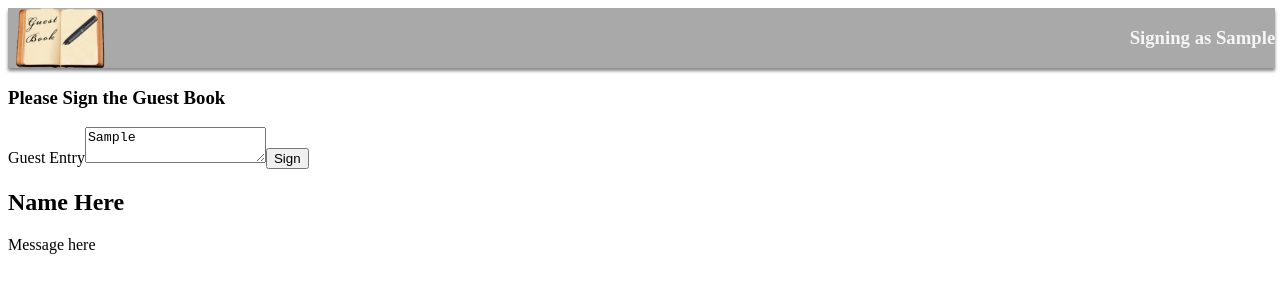
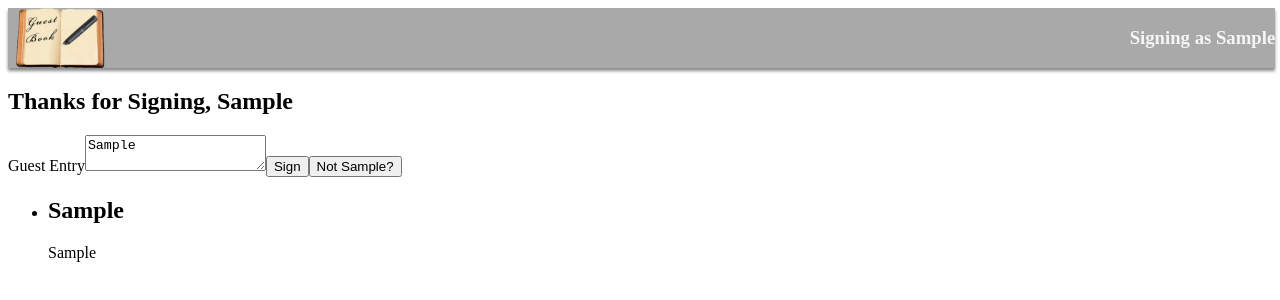
Before and after one commit to pete-hamrick/guestbook, a React app: page / in a window 1280 px wide. Both pictures are taken after typing "Sample", "Sample" into the empty fields and a click on the button "Sign". Shown: the top 300 px of the page. Built offline with nearby package versions, Linux system fonts and the light colour scheme.

Commit message:
conditionally rendering username and buttons throughout home view, submit works, entries display, next up testing and styling

```diff
--- a/src/components/Entry/Entry.jsx
+++ b/src/components/Entry/Entry.jsx
@@ -1,10 +1,10 @@
 import React from 'react';
 
-function Entry() {
+function Entry({ entry: { name, message } }) {
   return (
     <div>
-      <h2>Name Here</h2>
-      <p>Message here</p>
+      <h2>{name}</h2>
+      <p>{message}</p>
     </div>
   );
 }
--- a/src/components/EntryForm/EntryForm.jsx
+++ b/src/components/EntryForm/EntryForm.jsx
@@ -32,9 +32,13 @@ function EntryForm() {
     </div>
   );
 
+  const displayMessage = user
+    ? `Thanks for Signing, ${user}`
+    : 'Please Sign the Guestbook';
+
   return (
     <form onSubmit={handleSubmit}>
-      <h3>Please Sign the Guest Book</h3>
+      <h2>{displayMessage}</h2>
       {user ? null : guestNameEntry}
       <label htmlFor="guestEntry">Guest Entry</label>
       <textarea
@@ -45,6 +49,17 @@ function EntryForm() {
       />
 
       <button type="submit">Sign</button>
+      {user && (
+        <button
+          type="button"
+          onClick={() => {
+            setUser('');
+            setName('');
+          }}
+        >
+          Not {user}?
+        </button>
+      )}
     </form>
   );
 }
--- a/src/components/EntryList/EntryList.jsx
+++ b/src/components/EntryList/EntryList.jsx
@@ -1,11 +1,21 @@
 import React from 'react';
+import { useEntries } from '../../context/EntryContext';
 import Entry from '../Entry/Entry';
 
 function EntryList() {
+  const { entries } = useEntries();
+
   return (
     <div>
-      <ul>{/* map over entries */}</ul>
-      <Entry />
+      <ul>
+        {entries.map((entry) => {
+          return (
+            <li key={`${entry.name}-${entry.message}`}>
+              <Entry entry={entry} />
+            </li>
+          );
+        })}
+      </ul>
     </div>
   );
 }
```
